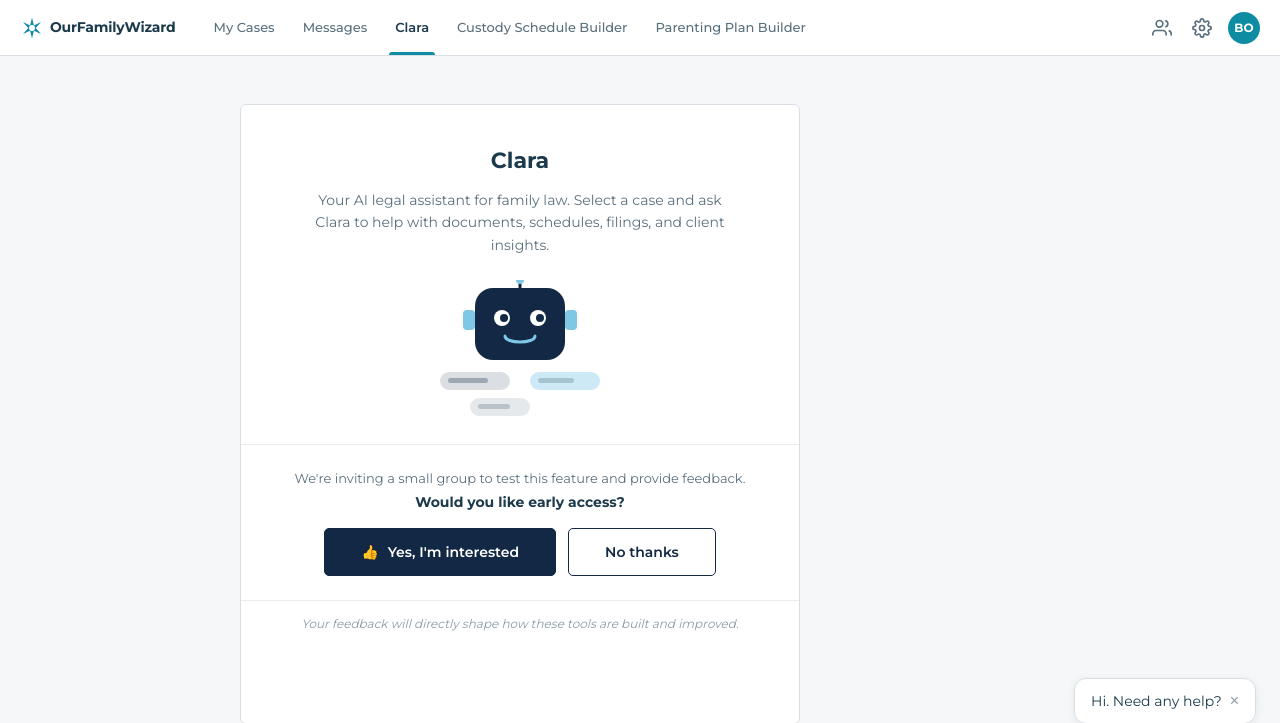
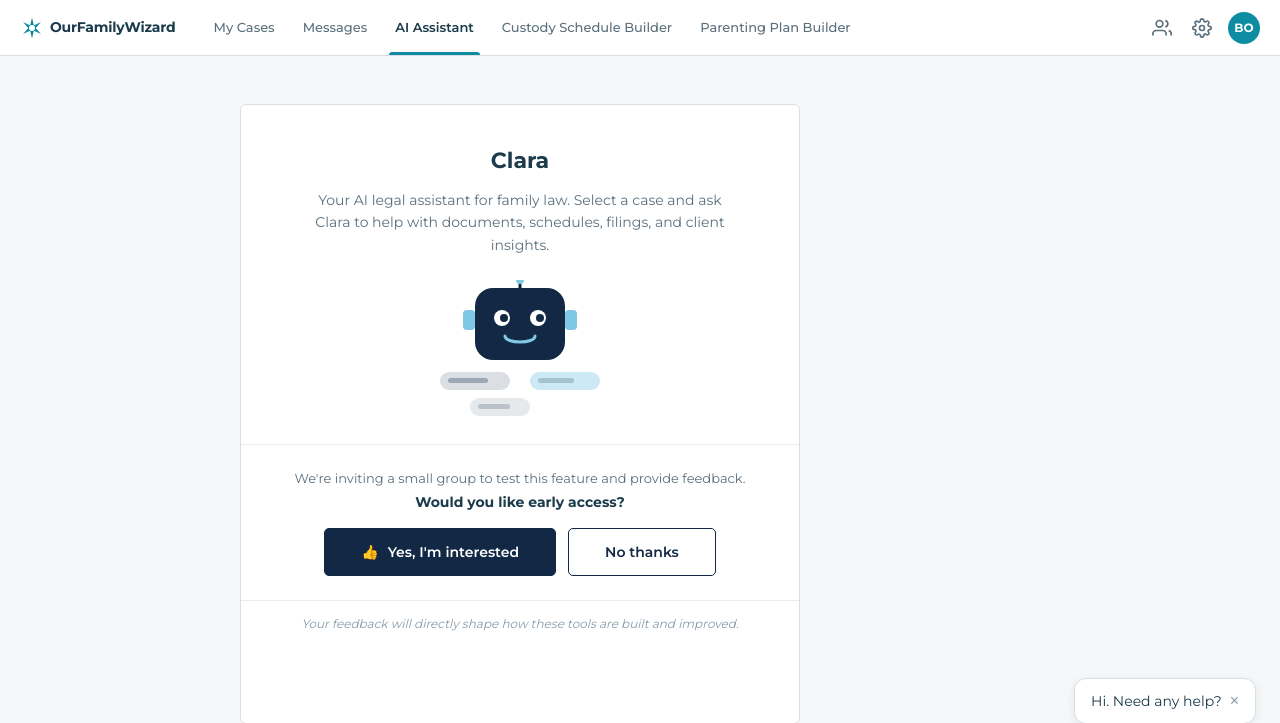
Before and after one commit to aschneider-bit/pro-test-march-2026, a FastAPI app: page /clara in a window 1280 px wide. Shown: the top 723 px of the page. Run offline with FastAPI, Linux system fonts and the light colour scheme.

Commit message:
auto: update base.html

```diff
--- a/templates/base.html
+++ b/templates/base.html
@@ -26,7 +26,7 @@
             <div class="nav-tabs">
                 <a href="/my-cases" class="nav-tab {% if active_tab == 'my-cases' %}active{% endif %}">My Cases</a>
                 <a href="/messages" class="nav-tab {% if active_tab == 'messages' %}active{% endif %}">Messages</a>
-                <a href="/clara" class="nav-tab {% if active_tab == 'clara' %}active{% endif %}">Clara</a>
+                <a href="/clara" class="nav-tab {% if active_tab == 'clara' %}active{% endif %}">AI Assistant</a>
                 <a href="/custody-navigator" class="nav-tab {% if active_tab == 'custody-navigator' %}active{% endif %}">Custody Schedule Builder</a>
                 <a href="/parenting-plan/new" class="nav-tab {% if active_tab == 'parenting-plan' %}active{% endif %}">Parenting Plan Builder</a>
             </div>
```
